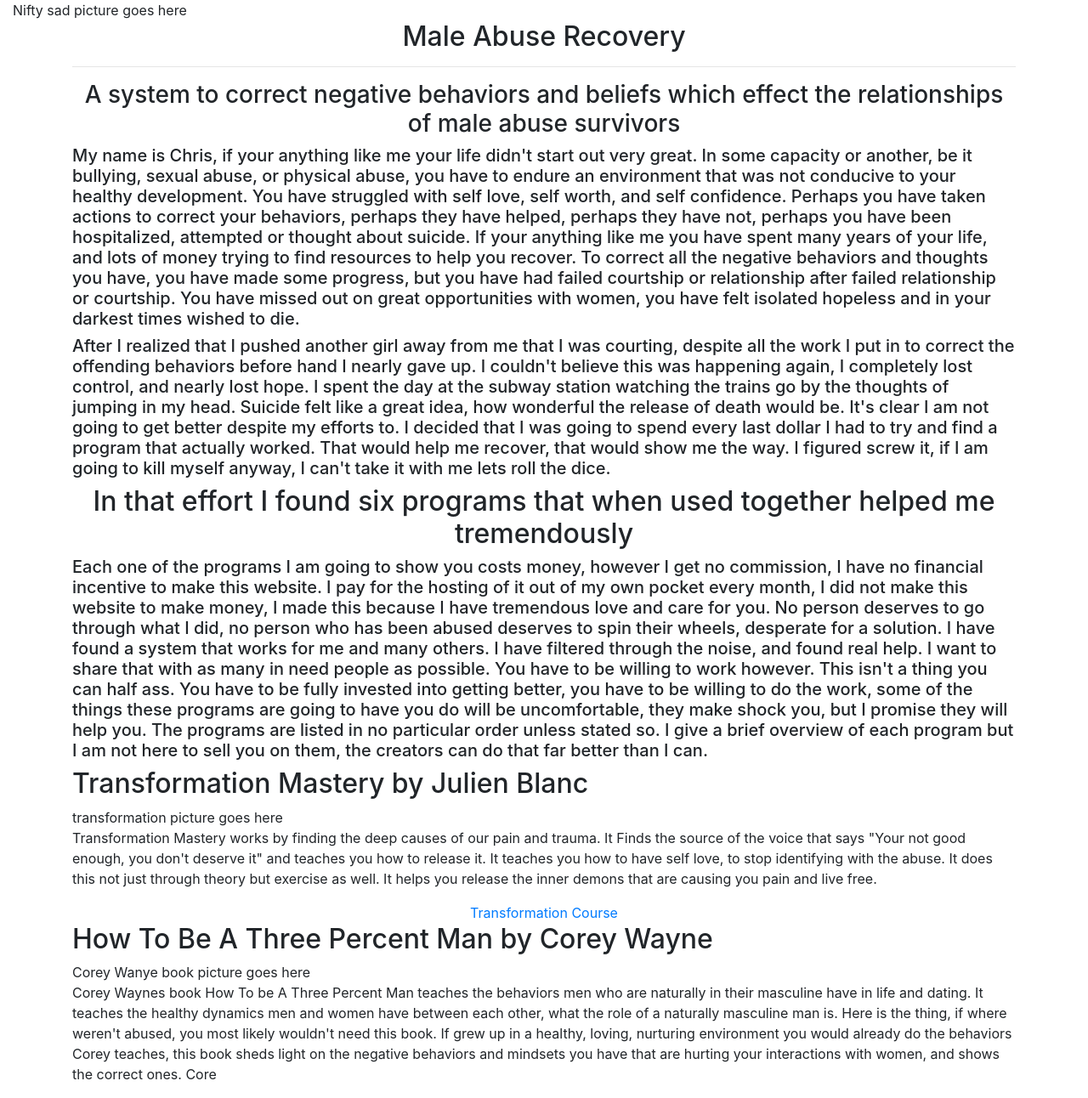
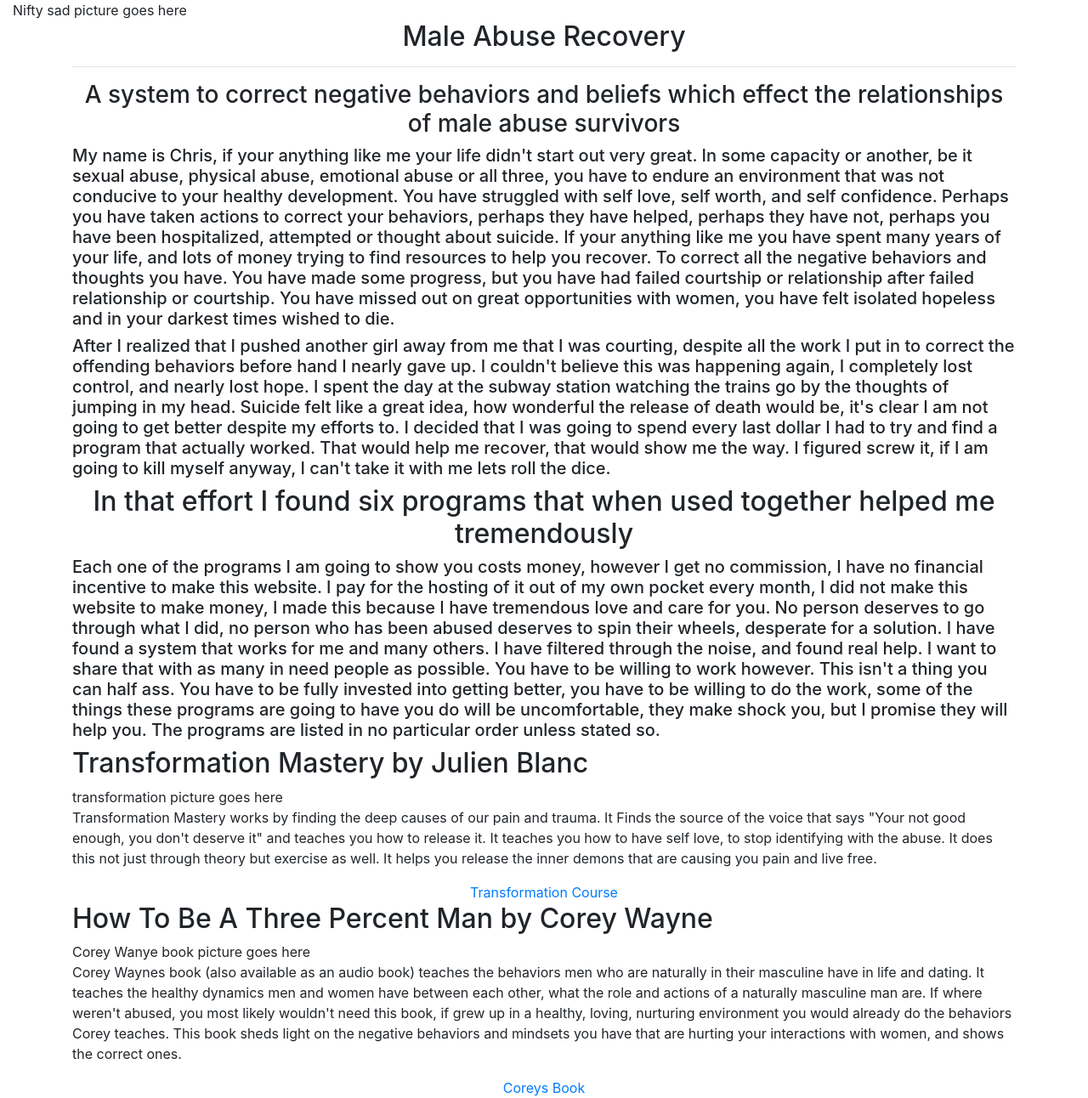
Before and after one commit to Christopher-Jakob/maleabuserecovery, an Angular app: page / in a window 1280 px wide. Shown: the whole page at 85% size. Built offline with nearby package versions, Linux system fonts and the light colour scheme.

Commit message:
pushing the stuff

```diff
--- a/src/app/infopage/infopage.component.html
+++ b/src/app/infopage/infopage.component.html
@@ -16,17 +16,17 @@
     </div>
     <div class="col-12">
       <div class="text-left">
-        <h5>My name is Chris, if your anything like me your life didn't start out very great. In some capacity or another, be it bullying, sexual abuse, or physical abuse,
+        <h5>My name is Chris, if your anything like me your life didn't start out very great. In some capacity or another, be it sexual abuse, physical abuse, emotional abuse or all three,
         you have to endure an environment that was not conducive to your healthy development. You have struggled with self love, self worth, and self confidence. Perhaps
         you have taken actions to correct your behaviors, perhaps they have helped, perhaps they have not, perhaps you have been hospitalized, attempted or thought about
         suicide. If your anything like me you have spent many years of your life, and lots of money trying to find resources to help you recover. To correct all the
-        negative behaviors and thoughts you have, you have made some progress, but you have had failed courtship or relationship after failed relationship or courtship.
+        negative behaviors and thoughts you have. You have made some progress, but you have had failed courtship or relationship after failed relationship or courtship.
           You have missed out on great opportunities with women, you have felt isolated hopeless and in your darkest times wished to die. </h5>
       </div>
       <div class="text-left">
         <h5>After I realized that I pushed another girl away from me that I was courting, despite all the work I put in to correct the offending behaviors before hand I
         nearly gave up. I couldn't believe this was happening again, I completely lost control, and nearly lost hope. I spent the day at the subway station watching the
-        trains go by the thoughts of jumping in my head. Suicide felt like a great idea, how wonderful the release of death would be. It's clear I am not going to get better
+        trains go by the thoughts of jumping in my head. Suicide felt like a great idea, how wonderful the release of death would be, it's clear I am not going to get better
         despite my efforts to. I decided that I was going to spend every last dollar I had to try and find a program that actually worked. That would help me recover, that would
         show me the way. I figured screw it, if I am going to kill myself anyway, I can't take it with me lets roll the dice.</h5>
       </div>
@@ -36,12 +36,11 @@
       </div>
       <div class="text-left">
         <h5>Each one of the programs I am going to show you costs money, however I get no commission, I have no financial incentive
-        to make this website. I pay for the hosting of it out of my own pocket every month, I did not make this website to make money, I made this because I have tremendous love and care for you. No person deserves
-        to go through what I did, no person who has been abused deserves to spin their wheels, desperate for a solution. I have found a system that works for me and many others.
+        to make this website. I pay for the hosting of it out of my own pocket every month, I did not make this website to make money, I made this because I have tremendous love and care for you.
+          No person deserves to go through what I did, no person who has been abused deserves to spin their wheels, desperate for a solution. I have found a system that works for me and many others.
         I have filtered through the noise, and found real help. I want to share that with as many in need people as possible. You have to be willing to work however. This isn't
         a thing you can half ass. You have to be fully invested into getting better, you have to be willing to do the work, some of the things these programs are going to have
-        you do will be uncomfortable, they make shock you, but I promise they will help you. The programs are listed in no particular order unless stated so. I give a brief overview
-        of each program but I am not here to sell you on them, the creators can do that far better than I can.</h5>
+        you do will be uncomfortable, they make shock you, but I promise they will help you. The programs are listed in no particular order unless stated so.</h5>
       </div>
 
       <div class="text-left">
@@ -68,10 +67,13 @@
         Corey Wanye book picture goes here
       </div>
       <div class="text-left">
-        <P>Corey Waynes book How To be A Three Percent Man teaches the behaviors men who are naturally in their masculine have in life and dating.
-          It teaches the healthy dynamics men and women have between each other, what the role of a naturally masculine man is. Here is the thing, if where weren't abused,
-          you most likely wouldn't need this book. If grew up in a healthy, loving, nurturing environment you would already do the behaviors Corey teaches, this book sheds light
-          on the negative behaviors and mindsets you have that are hurting your interactions with women, and shows the correct ones. Core</P>
+        <P>Corey Waynes book (also available as an audio book) teaches the behaviors men who are naturally in their masculine have in life and dating.
+          It teaches the healthy dynamics men and women have between each other, what the role and actions of a naturally masculine man are. If where weren't abused,
+          you most likely wouldn't need this book, if grew up in a healthy, loving, nurturing environment you would already do the behaviors Corey teaches. This book sheds light
+          on the negative behaviors and mindsets you have that are hurting your interactions with women, and shows the correct ones.</P>
+      </div>
+      <div class="text-center">
+        <a target="_blank" href="">Coreys Book</a>
       </div>
 
     </div>
```
